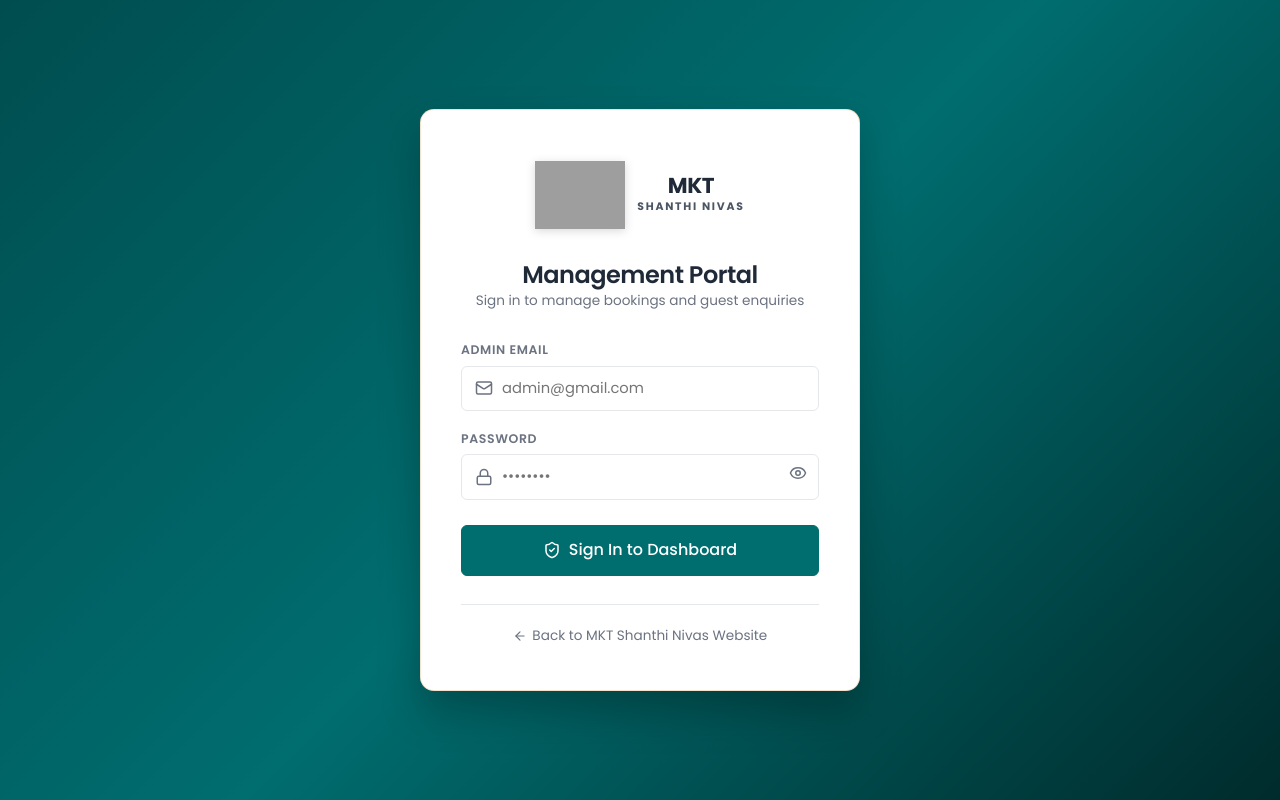
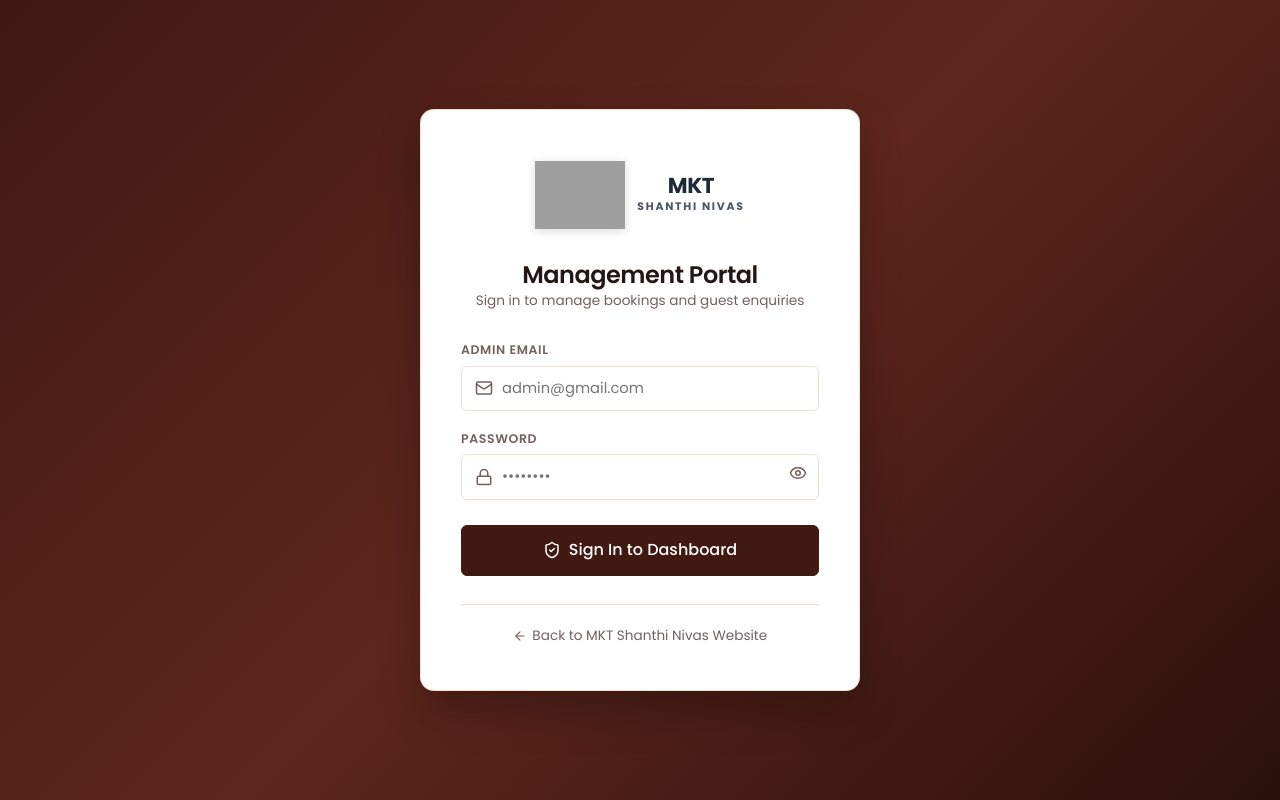
Before and after one commit to godivatech/mkt-hotel, a React (Vite) app: page /admin/login in a window 1280 px wide. Built offline with nearby package versions, Linux system fonts and the light colour scheme; no server answers; grey boxes are pictures that could not be loaded; a web font is replaced by a local one.

Commit message:
code changes

```diff
--- a/src/styles/admin.css
+++ b/src/styles/admin.css
@@ -8,7 +8,7 @@
   display: flex;
   align-items: center;
   justify-content: center;
-  background: linear-gradient(135deg, #004D4F 0%, #006D6F 50%, #002B2C 100%);
+  background: linear-gradient(135deg, var(--primary) 0%, var(--primary-light) 50%, var(--primary-dark) 100%);
   padding: 1.5rem;
 }
 
--- a/src/styles/design-tokens.css
+++ b/src/styles/design-tokens.css
@@ -2,38 +2,46 @@
 /* Extracted directly from the UI System Reference Image */
 
 :root {
-  /* Brand Color Palette */
-  --primary: #006D6F;
-  --primary-dark: #005052;
-  --primary-light: #00878A;
-  --primary-rgb: 0, 109, 111;
+  /* =========================================================================
+     VERSION 2 (ACTIVE): Deep Temple Maroon & Sacred Gold (Brand Color: #401912)
+     ========================================================================= */
+  /* Brand Primary Palette (Deep Royal Mahogany / Temple Maroon) */
+  --primary: #401912;
+  --primary-dark: #2B100B;
+  --primary-light: #5E261C;
+  --primary-rgb: 64, 25, 18;
+  --primary-dark-rgb: 43, 16, 11;
 
-  --secondary: #00A3A8;
-  --secondary-dark: #008488;
-  --secondary-light: #33B5BA;
-  --secondary-rgb: 0, 163, 168;
+  /* Harmonized Secondary Palette (Warm Terracotta / Rust) */
+  --secondary: #8B3A2B;
+  --secondary-dark: #6E2C20;
+  --secondary-light: #AB4E3C;
+  --secondary-rgb: 139, 58, 43;
 
+  /* Luxury Accent Palette (Warm Temple Gold & Brass) */
   --accent: #DA9B5A;
   --accent-hover: #C68846;
   --accent-light: #FBF4EC;
   --accent-rgb: 218, 155, 90;
 
-  --dark: #1F2937;
-  --dark-rgb: 31, 41, 55;
-
-  --text: #374151;
-  --text-dark: #111827;
-  --text-muted: #6B7280;
-  --text-light: #9CA3AF;
+  /* Dark Contrast & Typography */
+  --dark: #231613;
+  --dark-rgb: 35, 22, 19;
+  --text: #3D2D29;
+  --text-dark: #1E1210;
+  --text-muted: #73615C;
+  --text-light: #A3938E;
   --text-white: #FFFFFF;
 
-  --background: #FAF8F3;
-  --background-alt: #F4EFE6;
+  /* Warm Temple Stone Backgrounds & Surfaces */
+  --background: #FAF7F2;
+  --background-alt: #F3ECE1;
   --surface: #FFFFFF;
-  --surface-alt: #F7F5EE;
+  --surface-alt: #F7F1E7;
 
-  --border: #E5E7EB;
-  --border-dark: #D1D5DB;
+  /* Dividers & Borders */
+  --border: #E8E0D5;
+  --border-dark: #D4C9BC;
   --border-gold: rgba(218, 155, 90, 0.4);
 
   /* Typography System - Poppins Family System */
--- a/src/styles/main.css
+++ b/src/styles/main.css
@@ -580,7 +580,7 @@ p {
     180deg,
     rgba(15, 23, 42, 0.3) 0%,
     rgba(15, 23, 42, 0.5) 45%,
-    rgba(0, 60, 62, 0.85) 100%
+    rgba(var(--dark-rgb, 35, 22, 19), 0.88) 100%
   );
   z-index: 2;
 }
@@ -1638,7 +1638,7 @@ p {
    FOOTER COMPONENT (Exact Reference Blueprint)
 ------------------------------------------------------------- */
 .site-footer {
-  background-color: #004D4F;
+  background-color: var(--primary-dark);
   color: rgba(255, 255, 255, 0.85);
   padding-top: var(--space-16);
   padding-bottom: var(--space-8);
--- a/src/styles/services.css
+++ b/src/styles/services.css
@@ -19,7 +19,7 @@
 /* 1. HERO SECTION */
 .services-exact-hero {
   position: relative;
-  background-color: #0b1e22;
+  background-color: var(--primary-dark);
   background-image: url('/assets/images/services/hero_bg.jpg');
   background-size: cover;
   background-position: center right;
@@ -33,10 +33,10 @@
   inset: 0;
   background: linear-gradient(
     90deg,
-    rgba(10, 20, 22, 0.95) 0%,
-    rgba(10, 20, 22, 0.86) 35%,
-    rgba(10, 20, 22, 0.45) 65%,
-    rgba(10, 20, 22, 0.15) 100%
+    rgba(var(--dark-rgb, 35, 22, 19), 0.95) 0%,
+    rgba(var(--primary-dark-rgb, 43, 16, 11), 0.88) 35%,
+    rgba(var(--primary-rgb, 64, 25, 18), 0.50) 65%,
+    rgba(var(--primary-rgb, 64, 25, 18), 0.20) 100%
   );
   z-index: 1;
 }
@@ -60,7 +60,7 @@
   font-size: 0.85rem;
   font-weight: 600;
   letter-spacing: 2.5px;
-  color: #d4a962;
+  color: var(--accent);
   text-transform: uppercase;
   display: inline-block;
   margin-bottom: 14px;
@@ -130,7 +130,7 @@
   font-family: 'Playfair Display', Georgia, serif;
   font-size: 1.55rem;
   font-weight: 600;
-  color: #122b2f;
+  color: var(--primary);
   margin-bottom: 6px;
   line-height: 1.25;
 }
@@ -184,8 +184,8 @@
 
 .field-group input:focus,
 .field-group select:focus {
-  border-color: #0c4a4e;
-  box-shadow: 0 0 0 3px rgba(12, 74, 78, 0.12);
+  border-color: var(--primary);
+  box-shadow: 0 0 0 3px rgba(var(--primary-rgb), 0.15);
 }
 
 .select-field-group select {
@@ -228,7 +228,7 @@
 .btn-send-enquiry {
   width: 100%;
   height: 46px;
-  background: #0c4a4e;
+  background: var(--primary);
   color: #ffffff;
   font-size: 0.98rem;
   font-weight: 600;
@@ -244,7 +244,7 @@
 }
 
 .btn-send-enquiry:hover {
-  background: #08373b;
+  background: var(--primary-dark);
 }
 
 .btn-send-enquiry:disabled {
@@ -298,7 +298,7 @@
 }
 
 .support-main-phone:hover {
-  color: #0c4a4e;
+  color: var(--primary);
 }
 
 .support-sub-text {
@@ -358,12 +358,12 @@
 
 .shelf-tab-item:hover {
   background: #f8fafc;
-  color: #0c4a4e;
+  color: var(--primary);
 }
 
 .shelf-tab-item.active {
   background: #fbf5e8;
-  color: #9a7332;
+  color: var(--accent-hover);
 }
 
 .shelf-tab-item.active .tab-label-text {
@@ -391,7 +391,7 @@
   font-size: 0.85rem;
   font-weight: 600;
   letter-spacing: 2px;
-  color: #9a7332;
+  color: var(--accent);
   text-transform: uppercase;
   display: block;
   margin-bottom: 5px;
@@ -401,7 +401,7 @@
   font-family: 'Playfair Display', Georgia, serif;
   font-size: clamp(2rem, 3.2vw, 2.5rem);
   font-weight: 600;
-  color: #122b2f;
+  color: var(--dark);
   line-height: 1.2;
 }
 
@@ -484,7 +484,7 @@
 }
 
 .micro-header-icon {
-  color: #0c4a4e;
+  color: var(--primary);
   flex-shrink: 0;
   margin-top: 1px;
 }
@@ -507,7 +507,7 @@
 .micro-card-link {
   font-size: 0.92rem;
   font-weight: 600;
-  color: #0c4a4e;
+  color: var(--primary);
   text-decoration: none;
   display: inline-flex;
   align-items: center;
@@ -516,7 +516,7 @@
 }
 
 .micro-card-link:hover {
-  color: #b8863b;
+  color: var(--secondary);
 }
 
 /* 4. TEMPLE GUIDANCE & POPULAR PACKAGES (SPLIT ROW) */
@@ -577,7 +577,7 @@
   font-family: 'Playfair Display', Georgia, serif;
   font-size: clamp(1.45rem, 2vw, 1.85rem);
   font-weight: 600;
-  color: #122b2f;
+  color: var(--dark);
   line-height: 1.25;
   margin: 4px 0 10px 0;
 }
@@ -618,7 +618,7 @@
 }
 
 .btn-guidance-gold {
-  background: #b58238;
+  background: var(--accent);
   color: #ffffff;
   font-size: 0.95rem;
   font-weight: 600;
@@ -636,7 +636,7 @@
 }
 
 .btn-guidance-gold:hover {
-  background: #9e6f2b;
+  background: var(--accent-hover);
 }
 
 /* Right: Popular Tour Packages */
@@ -672,13 +672,13 @@
   font-family: 'Playfair Display', Georgia, serif;
   font-size: clamp(1.4rem, 1.8vw, 1.7rem);
   font-weight: 600;
-  color: #122b2f;
+  color: var(--dark);
 }
 
 .view-all-packages-link {
   font-size: 0.92rem;
   font-weight: 600;
-  color: #0c4a4e;
+  color: var(--primary);
   text-decoration: none;
   display: flex;
   align-items: center;
@@ -687,7 +687,7 @@
 }
 
 .view-all-packages-link:hover {
-  color: #b8863b;
+  color: var(--secondary);
 }
 
 .popular-cards-row {
@@ -760,10 +760,11 @@
   gap: 5px;
 }
 
-.btn-enquire-teal {
+.btn-enquire-teal,
+.btn-enquire-primary {
   width: 100%;
   height: 36px;
-  background: #0c4a4e;
+  background: var(--primary);
   color: #ffffff;
   font-size: 0.86rem;
   font-weight: 600;
@@ -778,8 +779,9 @@
   transition: background-color 0.2s;
 }
 
-.btn-enquire-teal:hover {
-  background: #08373b;
+.btn-enquire-teal:hover,
+.btn-enquire-primary:hover {
+  background: var(--primary-dark);
 }
 
 /* 5. BOTTOM CTA BANNER */
@@ -803,10 +805,10 @@
   inset: 0;
   background: linear-gradient(
     90deg,
-    rgba(8, 48, 52, 0.95) 0%,
-    rgba(8, 48, 52, 0.8) 45%,
-    rgba(8, 48, 52, 0.25) 80%,
-    rgba(0, 0, 0, 0.1) 100%
+    rgba(var(--dark-rgb, 35, 22, 19), 0.95) 0%,
+    rgba(var(--primary-dark-rgb, 43, 16, 11), 0.82) 45%,
+    rgba(var(--primary-rgb, 64, 25, 18), 0.35) 80%,
+    rgba(0, 0, 0, 0.15) 100%
   );
   z-index: 1;
 }
@@ -839,7 +841,7 @@
 }
 
 .btn-contact-gold {
-  background: #b8863b;
+  background: var(--accent);
   color: #ffffff;
   font-size: 0.95rem;
   font-weight: 600;
@@ -855,7 +857,7 @@
 }
 
 .btn-contact-gold:hover {
-  background: #a1722d;
+  background: var(--accent-hover);
 }
 
 /* ==========================================================================
```
Also changed, not shown: 1 other file (tests, documents, lock files or other folders).
